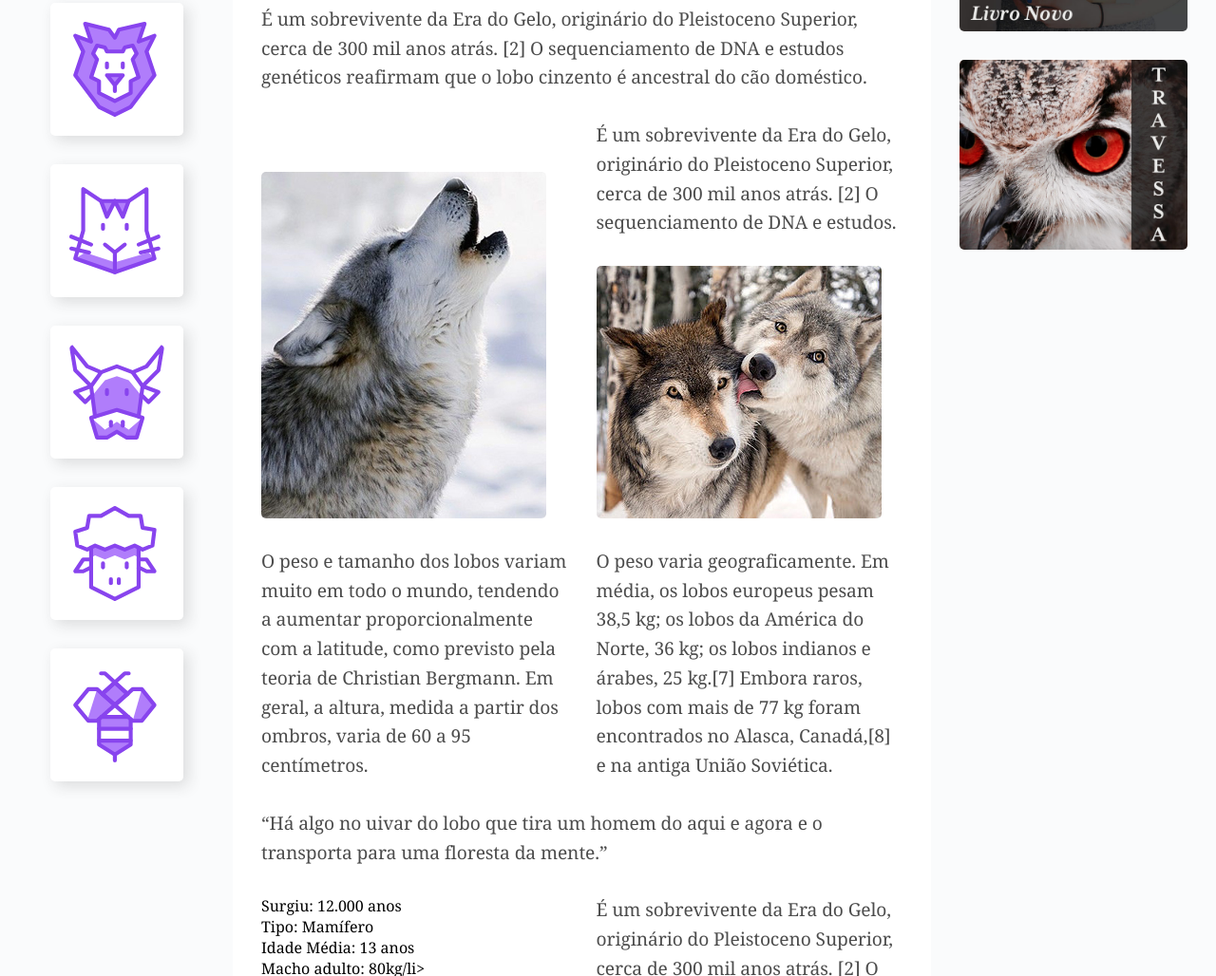
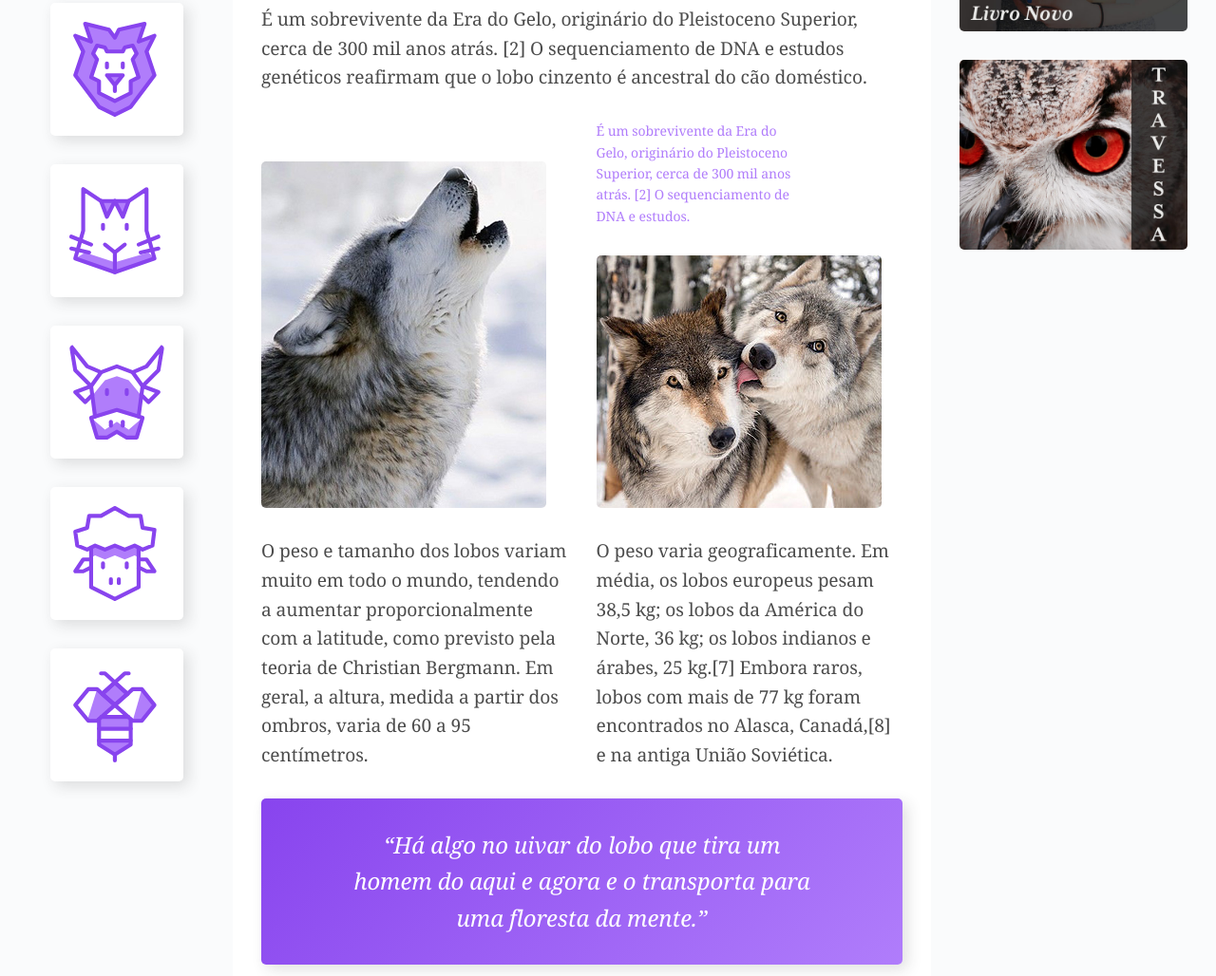
Before and after one commit to diegominelli/Wildbeast, a plain HTML site: page index.html in a window 1280 px wide. Shown: the part 301-1329 px from the top of the page at 95% size. Drawn offline with Linux system fonts and the light colour scheme.

Commit message:
Executando a estilizacao de citacao e atributos

```diff
--- a/css/style.css
+++ b/css/style.css
@@ -173,7 +173,6 @@ p {
 .caracteristicas span {
   display: block;
   color: #B07DFB;
-
 }
 
 .numero {
@@ -188,6 +187,40 @@ p {
   padding: 5px 0;
   position: relative;
   top: 2px;
+}
+
+.destaque {
+  font-size: 0.875em;
+  color: #B07DFB;
+  max-width: 16em;
+}
+
+.citacao, .atributos {
+  align-self: start;
+  padding: 30px;
+  border-radius: 5px;
+  box-shadow: 5px 5px 15px 0px rgba(44,44,44,0.15);
+  background: linear-gradient(135deg, #8844ee, #B07DFB);
+}
+
+.citacao p {
+  font-size: 1.5em;
+  font-style: italic;
+  text-align: center;
+  color: white;
+  max-width: 500px;
+  margin: 0 auto;
+}
+
+.atributos li {
+  color: white;
+  font-family: Courier, monospace;
+  font-size: 1.125em;
+  padding: 15px;
+}
+
+.atributos li + li {
+  border-top: 2px solid #B07DFB;
 }
 
 
--- a/index.html
+++ b/index.html
@@ -55,7 +55,7 @@
 
         <img class="imagem-1" src="img/wolf1.jpg" alt="Wolf 1">
 
-        <p>É um sobrevivente da Era do Gelo, originário do Pleistoceno Superior, cerca de 300 mil anos atrás.
+        <p class="destaque">É um sobrevivente da Era do Gelo, originário do Pleistoceno Superior, cerca de 300 mil anos atrás.
           [2] O sequenciamento de DNA e estudos.
         </p>
 
```
